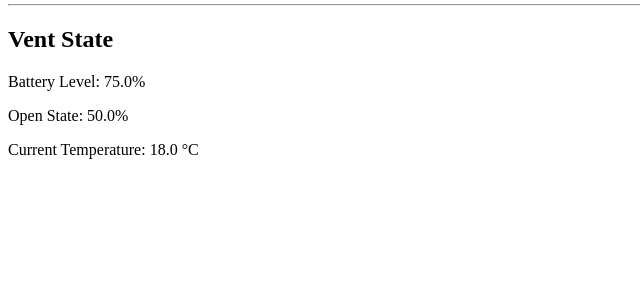
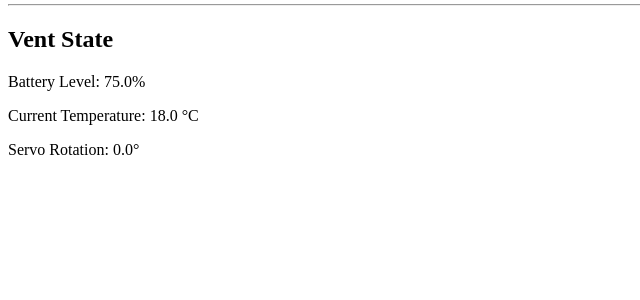
Before and after one commit to abbykchan/capstone, a Flask app: page / in a window 1280 px wide. Shown: the part 176-476 px from the top of the page, without its empty margins (0-640 px from the left). Run offline with Flask 3, Linux system fonts and the light colour scheme.

Commit message:
Create primitive servo rotation calculation

```diff
--- a/thermometer-ui/app.py
+++ b/thermometer-ui/app.py
@@ -2,50 +2,58 @@ from flask import Flask, render_template, request, jsonify, redirect, url_for
 
 app = Flask(__name__)
 
-# Initial desired temperature
+# Desired temperature, updated by user
 desired_temperature = 20.0
 
-# Placeholder values for vent's state
+# Temperature, updated every minute by vent
+current_temperature = 18.0
+
+# Battery level, updated every minute by vent
 vent_battery_level = 75.0
-vent_open_state = 50.0
-vent_current_temperature = 18.0
+
+# Servo rotation, calculated by hub and fetched by vent every 15 minutes
+servo_rotation = 0.0
+
 
 @app.route('/')
 def home():
-    return render_template('index.html', desired_temperature=desired_temperature,
-                           vent_battery_level=vent_battery_level,
-                           vent_open_state=vent_open_state,
-                           vent_current_temperature=vent_current_temperature)
+    return render_template('index.html', desired_temperature=desired_temperature, current_temperature=current_temperature, vent_battery_level=vent_battery_level, servo_rotation=servo_rotation)
 
 @app.route('/set_vent_state', methods=['POST'])
 def set_vent_state():
-    global vent_battery_level, vent_open_state, vent_current_temperature
+    global vent_battery_level, current_temperature
     vent_battery_level = float(request.form.get('vent_battery_level'))
-    vent_open_state = float(request.form.get('vent_open_state'))
-    vent_current_temperature = float(request.form.get('vent_current_temperature'))
+    current_temperature = float(request.form.get('current_temperature'))
 
     return jsonify({
         'success': True,
         'vent_battery_level': vent_battery_level,
-        'vent_open_state': vent_open_state,
-        'vent_current_temperature': vent_current_temperature
+        'current_temperature': current_temperature
     })
 
 @app.route('/increment_desired_temperature', methods=['POST'])
 def increment_desired_temperature():
-    global desired_temperature
+    global desired_temperature, current_temperature, servo_rotation
     desired_temperature += 1
+
+    if (current_temperature < desired_temperature):
+        servo_rotation = 90
+
     return redirect(url_for('home'))
 
 @app.route('/decrement_desired_temperature', methods=['POST'])
 def decrement_desired_temperature():
-    global desired_temperature
+    global desired_temperature, current_temperature, servo_rotation
     desired_temperature -= 1
+
+    if (current_temperature >= desired_temperature):
+        servo_rotation = 0
+
     return redirect(url_for('home'))
 
-@app.route('/get_vent_open_state', methods=['GET'])
-def get_vent_open_state():
-    return jsonify({'vent_open_state': vent_open_state})
+@app.route('/get_servo_rotation', methods=['GET'])
+def get_servo_rotation():
+    return jsonify({'servo_rotation': servo_rotation})
 
 if __name__ == '__main__':
     app.run(debug=True, host="::", port=8080)
--- a/thermometer-ui/templates/index.html
+++ b/thermometer-ui/templates/index.html
@@ -24,7 +24,7 @@
 
     <h2>Vent State</h2>
     <p>Battery Level: {{ vent_battery_level }}%</p>
-    <p>Open State: {{ vent_open_state }}%</p>
-    <p>Current Temperature: {{ vent_current_temperature }} °C</p>
+    <p>Current Temperature: {{ current_temperature }} °C</p>
+    <p>Servo Rotation: {{ servo_rotation }}°</p>
   </body>
 </html>
```
Also changed, not shown: 1 other file.
